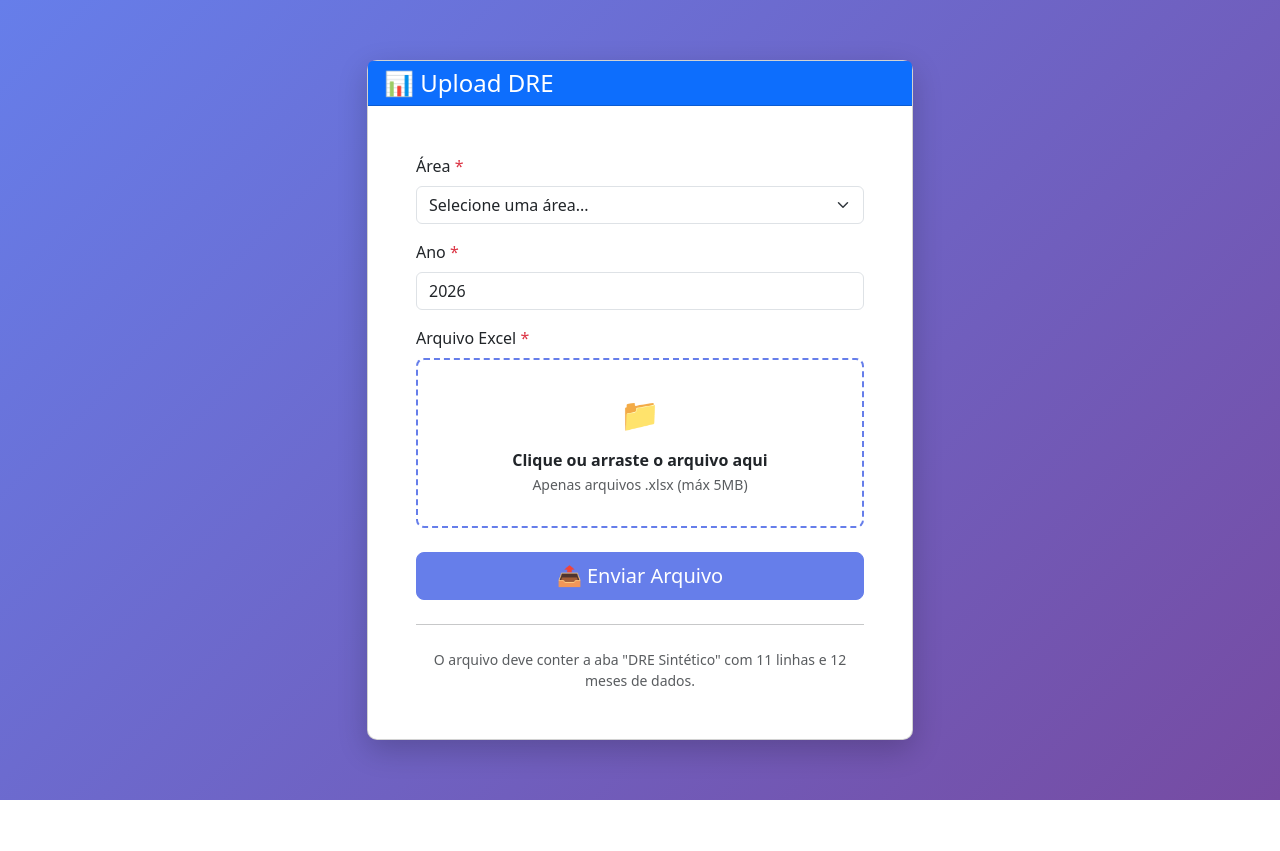
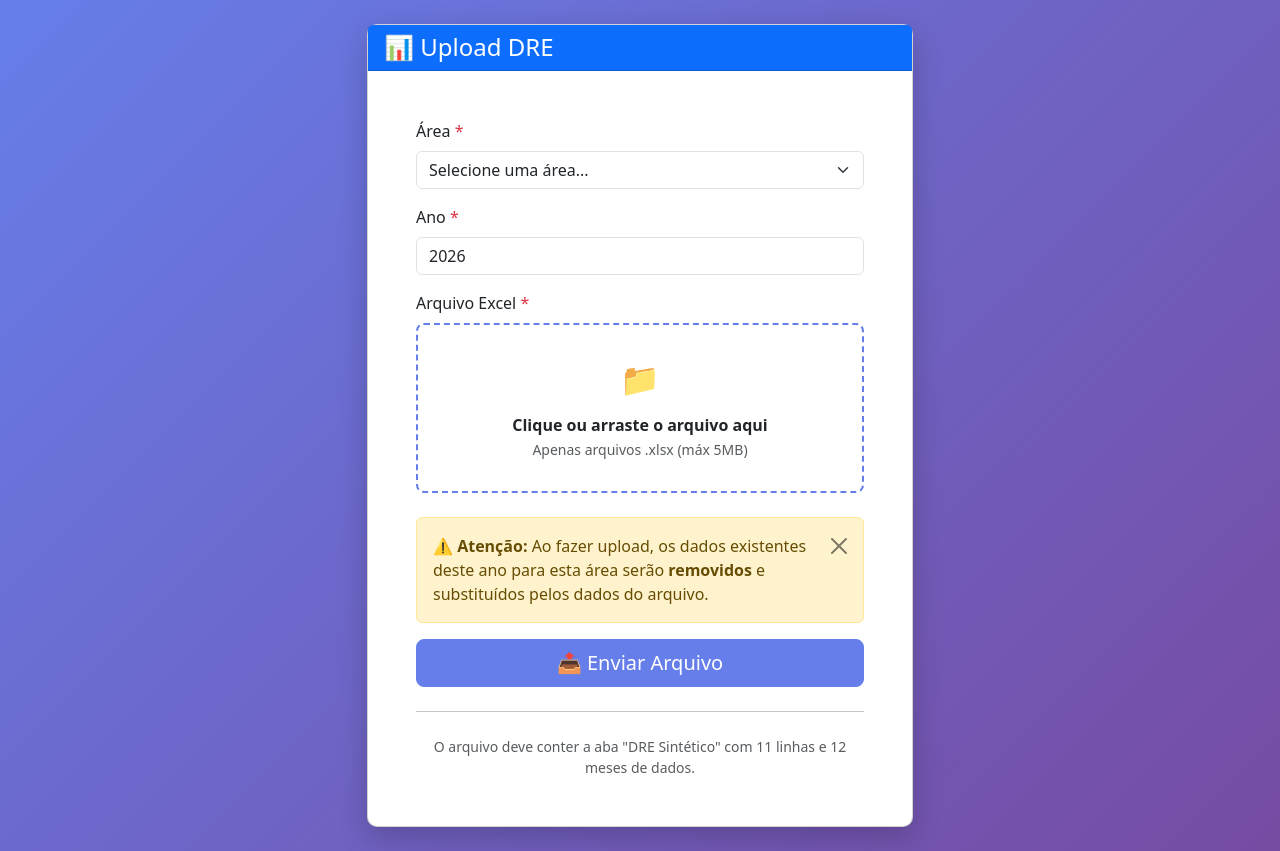
Before and after one commit to raphaeldcb/dre_ceo, a PHP site: page /upload in a window 1280 px wide. Before the commit the page ends 800 px from the top, so only its background shows below. Run offline with PHP 8.4, Linux system fonts and the light colour scheme.

Commit message:
funcionalidade: melhorar feedback de deleção de dados no upload
- Adicionar contador de registros deletados no response
- Retornar mensagem com quantidade de registros deletados e novos
- Adicionar aviso visual no formulário de upload
- Deixar claro que dados existentes serão removidos ao fazer upload

```diff
--- a/src/Controllers/UploadController.php
+++ b/src/Controllers/UploadController.php
@@ -91,6 +91,7 @@ class UploadController
                         'DELETE FROM dre_valores WHERE area_id = ? AND ano = ?'
                     );
                     $deleteStmt->execute([$areaId, $ano]);
+                    $deletedRows = $deleteStmt->rowCount();
 
                     // Insert new records with duplicate handling
                     $insertStmt = $pdo->prepare(
@@ -139,7 +140,8 @@ class UploadController
                     echo json_encode([
                         'success' => true,
                         'linhas_count' => $inserted,
-                        'message' => "Successfully imported {$inserted} records"
+                        'deletedRows' => $deletedRows,
+                        'message' => "✅ Dados anteriores removidos ({$deletedRows} registros). {$inserted} novos registros importados com sucesso!"
                     ]);
 
                 } catch (\Exception $e) {
--- a/views/upload.php
+++ b/views/upload.php
@@ -63,6 +63,12 @@
 
                             <!-- Status Messages -->
                             <div id="alertBox"></div>
+
+                            <!-- Warning Message -->
+                            <div class="alert alert-warning alert-dismissible fade show" role="alert">
+                                ⚠️ <strong>Atenção:</strong> Ao fazer upload, os dados existentes deste ano para esta área serão <strong>removidos</strong> e substituídos pelos dados do arquivo.
+                                <button type="button" class="btn-close" data-bs-dismiss="alert"></button>
+                            </div>
 
                             <!-- Submit Button -->
                             <button type="submit" class="btn btn-primary btn-lg w-100">
```
